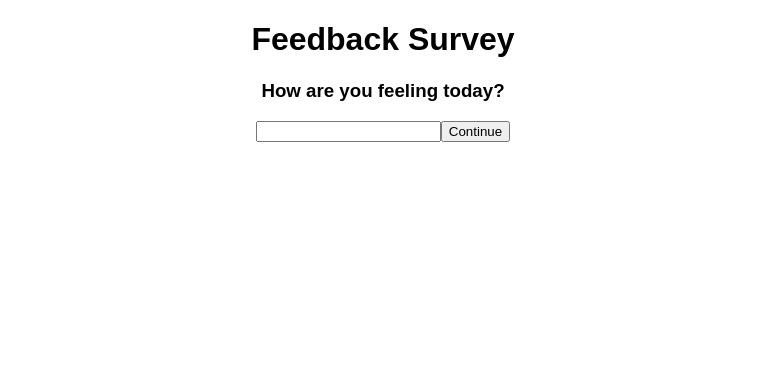
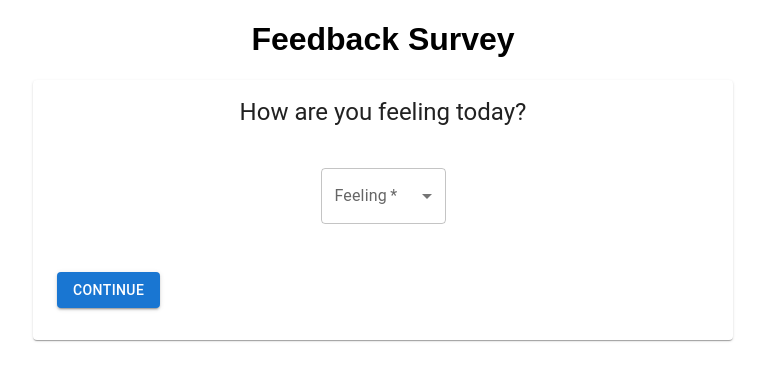
Before and after one commit to cdraz/weekend-redux-feedback-loop, a React (Create React App) app: page /#/feeling in a window 1280 px wide. Shown: the top 380 px of the page, without its empty margins (257-1022 px from the left). Built offline with nearby package versions, Linux system fonts and the light colour scheme.

Commit message:
feeling, understanding, support, comments styling updated

```diff
--- a/package.json
+++ b/package.json
@@ -4,6 +4,9 @@
   "private": true,
   "proxy": "http://localhost:5000",
   "dependencies": {
+    "@emotion/react": "^11.7.1",
+    "@emotion/styled": "^11.6.0",
+    "@mui/material": "^5.3.0",
     "axios": "^0.21.1",
     "express": "^4.17.1",
     "pg": "^8.2.1",
--- a/src/components/CommentsView/CommentsView.jsx
+++ b/src/components/CommentsView/CommentsView.jsx
@@ -1,6 +1,14 @@
 import { useState, useEffect } from 'react';
 import { useSelector, useDispatch } from 'react-redux';
 import { Link } from 'react-router-dom';
+
+// Import MUI components
+import Button from '@mui/material/Button';
+import Card from '@mui/material/Card';
+import CardActions from '@mui/material/CardActions';
+import CardContent from '@mui/material/CardContent';
+import TextField from '@mui/material/TextField';
+import Typography from '@mui/material/Typography';
 
 function CommentsView() {
     // Store access and dispatch hook
@@ -25,26 +33,37 @@ function CommentsView() {
     }
 
     return (
-        <>
-            <h3>Any comments you would like to leave?</h3>
-            <input
-                    id="comments_input"
-                    name="comments"
-                    type="text"
+        <Card sx={{ minWidth: 275, maxWidth: 700, margin: 'auto' }}>
+            <CardContent>
+                <Typography variant="h5">
+                    Are there any comments you would like to add?
+                </Typography>
+                <form onSubmit={onContinue}>
+                    <TextField sx={{ width: 400, margin: 5 }}
+                        variant="outlined"
+                        multiline
+                        rows={2}
+                        label="Comments"
+                        type="number"
                         value={comments}
                         onChange={event => setComments(event.target.value)}
-            />
+                    >
+                    </TextField>
+                    <CardActions>
                         <Link to="/support">
-                <button type="button">
+                            <Button variant="outlined" type="button">
                                 Back
-                </button>
+                            </Button>
                         </Link>
                         <Link to="/review">
-                <button onClick={onContinue}>
+                            <Button variant="contained" size="medium" type="submit">
                                 Continue
-                </button>
+                            </Button>
                         </Link>
-        </>
+                    </CardActions>
+                </form>
+            </CardContent>
+        </Card>
     )
 }
 
--- /dev/null
+++ b/src/components/FeelingView/FeelingView.css
@@ -0,0 +1,3 @@
+input {
+    width: 200px;
+}
--- a/src/components/FeelingView/FeelingView.jsx
+++ b/src/components/FeelingView/FeelingView.jsx
@@ -1,6 +1,16 @@
-import { useState, useEffect } from 'react';
+import './FeelingView.css'
+import { useState } from 'react';
 import { useSelector, useDispatch } from 'react-redux';
-import { Link, useHistory } from 'react-router-dom';
+import { useHistory } from 'react-router-dom';
+
+// Import MUI components
+import Button from '@mui/material/Button';
+import Card from '@mui/material/Card';
+import CardActions from '@mui/material/CardActions';
+import CardContent from '@mui/material/CardContent';
+import MenuItem from '@mui/material/MenuItem';
+import TextField from '@mui/material/TextField';
+import Typography from '@mui/material/Typography';
 
 function FeelingView() {
 
@@ -29,24 +39,40 @@ function FeelingView() {
         history.push('/understanding')
     }
 
+    // Set score options for MUI select and menu item
+    const scores = [ 1, 2, 3, 4, 5 ]
+
     return (
-        <>
-            <h3>How are you feeling today?</h3>
+        <Card sx={{ minWidth: 275, maxWidth: 700, margin: 'auto' }}>
+            <CardContent>
+                <Typography variant="h5">
+                    How are you feeling today?
+                </Typography>
                 <form onSubmit={onContinue}>
-                <input
+                    <TextField sx={{ width: 125, margin: 5 }}
                         required
-                    id="feeling_score"
-                    name="feeling"
+                        select
+                        variant="outlined"
+                        label="Feeling"
                         type="number"
                         value={feelingScore}
                         onChange={event => setFeelingScore(event.target.value)}
-                />
-                <input
-                    type="submit"
-                    value="Continue"
-                />
+                    >
+                        {scores.map( option => (
+                            <MenuItem key={option} value={option}>
+                                {option}
+                            </MenuItem>
+                        ))}
+
+                    </TextField>
+                    <CardActions sx={{ textAlign: 'center' }}>
+                        <Button variant="contained" size="medium" type="submit">
+                            Continue
+                        </Button>
+                    </CardActions>
                 </form>
-        </>
+            </CardContent>
+        </Card>
     )
 }
 
--- a/src/components/SupportView/SupportView.jsx
+++ b/src/components/SupportView/SupportView.jsx
@@ -2,6 +2,14 @@ import { useState, useEffect } from 'react';
 import { useSelector, useDispatch } from 'react-redux';
 import { Link, useHistory } from 'react-router-dom';
 
+// Import MUI components
+import Button from '@mui/material/Button';
+import Card from '@mui/material/Card';
+import CardActions from '@mui/material/CardActions';
+import CardContent from '@mui/material/CardContent';
+import MenuItem from '@mui/material/MenuItem';
+import TextField from '@mui/material/TextField';
+import Typography from '@mui/material/Typography';
 
 function SupportView() {
     // Store access, dispatch hook, history hook
@@ -29,29 +37,45 @@ function SupportView() {
         history.push('/comments');
     }
 
+    // Set score options for MUI select and menu item
+    const scores = [ 1, 2, 3, 4, 5 ]
+
     return (
-        <>
-            <h3>How well are you being supported?</h3>
+        <Card sx={{ minWidth: 275, maxWidth: 700, margin: 'auto' }}>
+            <CardContent>
+                <Typography variant="h5">
+                    How well are you being supported?
+                </Typography>
                 <form onSubmit={onContinue}>
-                <input
+                    <TextField sx={{ width: 125, margin: 5 }}
                         required
-                    id="support_score"
-                    name="support"
+                        select
+                        variant="outlined"
+                        label="Support"
                         type="number"
                         value={supportScore}
                         onChange={event => setSupportScore(event.target.value)}
-                />
+                    >
+                        {scores.map( option => (
+                            <MenuItem key={option} value={option}>
+                                {option}
+                            </MenuItem>
+                        ))}
+
+                    </TextField>
+                    <CardActions>
                         <Link to="/understanding">
-                    <button type="button">
+                            <Button variant="outlined" type="button">
                                 Back
-                    </button>
+                            </Button>
                         </Link>
-                <input
-                    type="submit"
-                    value="Continue"
-                />
+                        <Button variant="contained" size="medium" type="submit">
+                            Continue
+                        </Button>
+                    </CardActions>
                 </form>
-        </>
+            </CardContent>
+        </Card>
     )
 }
 
--- a/src/components/UnderstandingView/UnderstandingView.jsx
+++ b/src/components/UnderstandingView/UnderstandingView.jsx
@@ -2,6 +2,14 @@ import { useState, useEffect } from 'react';
 import { useSelector, useDispatch } from 'react-redux';
 import { Link, useHistory } from 'react-router-dom';
 
+// Import MUI components
+import Button from '@mui/material/Button';
+import Card from '@mui/material/Card';
+import CardActions from '@mui/material/CardActions';
+import CardContent from '@mui/material/CardContent';
+import MenuItem from '@mui/material/MenuItem';
+import TextField from '@mui/material/TextField';
+import Typography from '@mui/material/Typography';
 
 function UnderstandingView() {
 
@@ -30,29 +38,45 @@ function UnderstandingView() {
         history.push('/support');
     }
 
+    // Set score options for MUI select and menu item
+    const scores = [ 1, 2, 3, 4, 5 ]
+
     return (
-        <>
-        <h3>How well are you understanding the material?</h3>
+        <Card sx={{ minWidth: 275, maxWidth: 700, margin: 'auto' }}>
+            <CardContent>
+                <Typography variant="h5">
+                    How well are you understanding the material?
+                </Typography>
                 <form onSubmit={onContinue}>
-            <input
+                    <TextField sx={{ width: 175, margin: 5 }}
                         required
-                id="understanding_score"
-                name="understanding"
+                        select
+                        variant="outlined"
+                        label="Understanding"
                         type="number"
                         value={understandingScore}
                         onChange={event => setUnderstandingScore(event.target.value)}
-            />
+                    >
+                        {scores.map( option => (
+                            <MenuItem key={option} value={option}>
+                                {option}
+                            </MenuItem>
+                        ))}
+
+                    </TextField>
+                    <CardActions>
                         <Link to="/feeling">
-                <button type="button">
+                            <Button variant="outlined" type="button">
                                 Back
-                </button>
+                            </Button>
                         </Link>
-            <input
-                type="submit"
-                value="Continue"
-            />
+                        <Button variant="contained" size="medium" type="submit">
+                            Continue
+                        </Button>
+                    </CardActions>
                 </form>
-        </>
+            </CardContent>
+        </Card>
     )
 }
 
```
Also changed, not shown: src/components/App/App.css (line endings or trailing spaces), 1 other file (tests, documents, lock files or other folders). Lines whose indentation alone changed are shown as unchanged.
